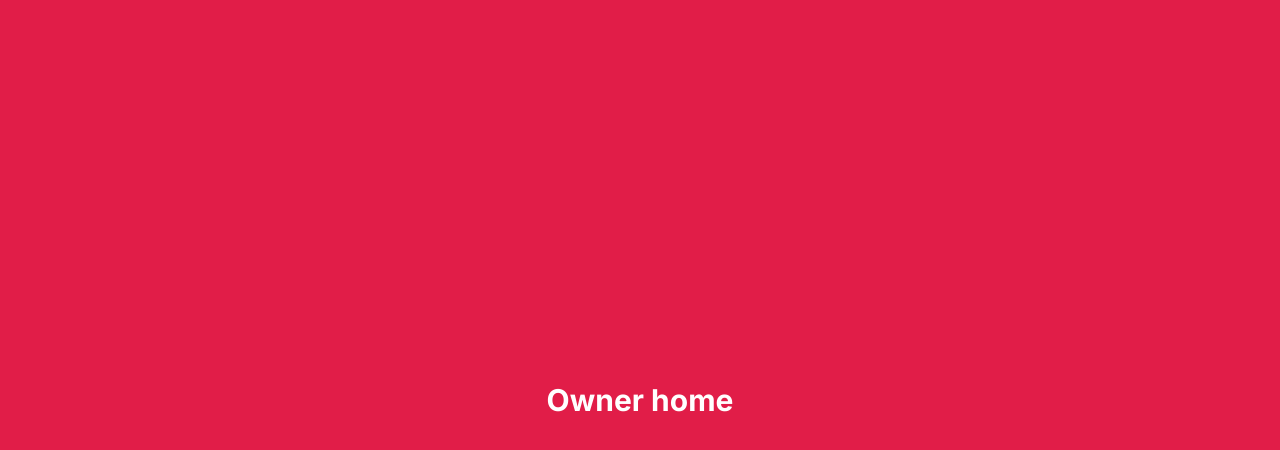
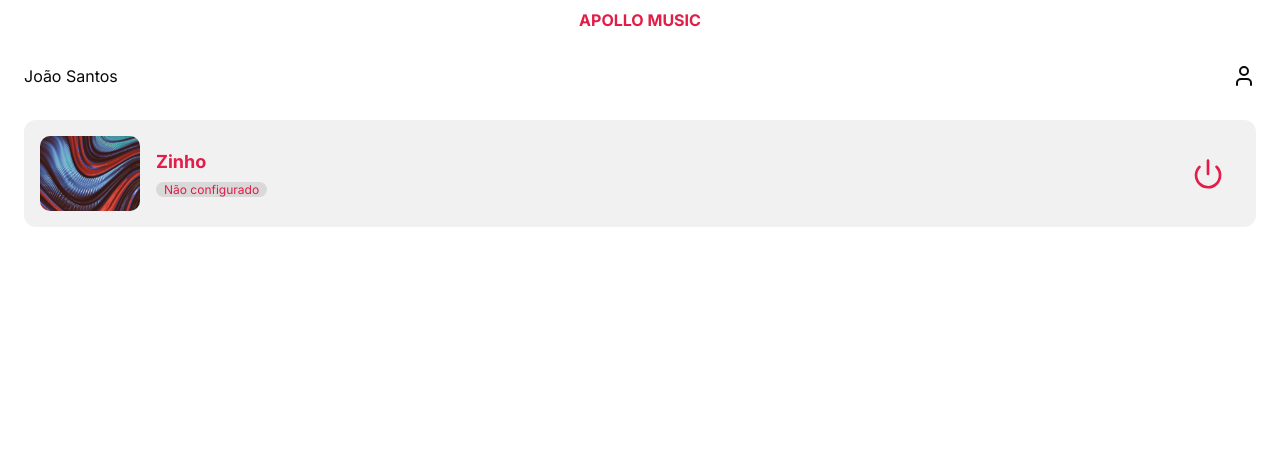
Before and after one commit to caioslopes/frontend-apollo, a Next.js app: page /owner/home in a window 1280 px wide. Shown: the top 450 px of the page. Built offline with nearby package versions, Linux system fonts and the light colour scheme.

Commit message:
feat: adding owner home page, Header component and layout component of user and owner

```diff
--- a/package.json
+++ b/package.json
@@ -10,6 +10,7 @@
   },
   "dependencies": {
     "@hookform/resolvers": "^3.6.0",
+    "@radix-ui/react-dialog": "^1.1.1",
     "@radix-ui/react-label": "^2.0.2",
     "@radix-ui/react-slot": "^1.0.2",
     "class-variance-authority": "^0.7.0",
@@ -22,6 +23,7 @@
     "react-hook-form": "^7.51.5",
     "tailwind-merge": "^2.3.0",
     "tailwindcss-animate": "^1.0.7",
+    "vaul": "^0.9.1",
     "zod": "^3.23.8"
   },
   "devDependencies": {
--- a/src/app/owner/home/page.tsx
+++ b/src/app/owner/home/page.tsx
@@ -1,6 +1,6 @@
-import Owner from "@/views/Owner/Owner";
+import Home from "@/views/Owner/Home/Home";
 import React from "react";
 
 export default function page() {
-  return <Owner />;
+  return <Home />;
 }
--- /dev/null
+++ b/src/app/owner/layout.tsx
@@ -0,0 +1,15 @@
+import Header from "@/components/Header/Header";
+import React from "react";
+
+export default function RootLayout({
+  children,
+}: {
+  children: React.ReactNode;
+}) {
+  return (
+    <>
+      <Header />
+      <main className="mt-16 px-6">{children}</main>
+    </>
+  );
+}
--- /dev/null
+++ b/src/app/user/layout.tsx
@@ -0,0 +1,15 @@
+import Header from "@/components/Header/Header";
+import React from "react";
+
+export default function RootLayout({
+  children,
+}: {
+  children: React.ReactNode;
+}) {
+  return (
+    <>
+      <Header />
+      <main className="mt-16 px-6">{children}</main>
+    </>
+  );
+}
--- /dev/null
+++ b/src/auth/setAccessTokenOnCookies.ts
@@ -0,0 +1,14 @@
+"use server";
+import { cookies } from "next/headers";
+
+export async function setAccessTokenOnCookies(value: string, maxAge: number) {
+  try {
+    await Promise.all([
+      cookies().set("accessToken", value, {
+        maxAge: maxAge,
+      }),
+    ]);
+  } catch (error) {
+    console.log(error);
+  }
+}
--- /dev/null
+++ b/src/components/Header/Header.tsx
@@ -0,0 +1,11 @@
+import React from "react";
+
+export default function Header() {
+  return (
+    <header className="fixed top-0 w-full py-2">
+      <p className="uppercase text-center text-primary font-bold">
+        Apollo Music
+      </p>
+    </header>
+  );
+}
--- /dev/null
+++ b/src/components/Menu/Menu.tsx
@@ -0,0 +1,5 @@
+import React from "react";
+
+export default function Menu() {
+  return <div>Menu</div>;
+}
--- /dev/null
+++ b/src/components/ui/drawer.tsx
@@ -0,0 +1,118 @@
+"use client"
+
+import * as React from "react"
+import { Drawer as DrawerPrimitive } from "vaul"
+
+import { cn } from "@/lib/utils"
+
+const Drawer = ({
+  shouldScaleBackground = true,
+  ...props
+}: React.ComponentProps<typeof DrawerPrimitive.Root>) => (
+  <DrawerPrimitive.Root
+    shouldScaleBackground={shouldScaleBackground}
+    {...props}
+  />
+)
+Drawer.displayName = "Drawer"
+
+const DrawerTrigger = DrawerPrimitive.Trigger
+
+const DrawerPortal = DrawerPrimitive.Portal
+
+const DrawerClose = DrawerPrimitive.Close
+
+const DrawerOverlay = React.forwardRef<
+  React.ElementRef<typeof DrawerPrimitive.Overlay>,
+  React.ComponentPropsWithoutRef<typeof DrawerPrimitive.Overlay>
+>(({ className, ...props }, ref) => (
+  <DrawerPrimitive.Overlay
+    ref={ref}
+    className={cn("fixed inset-0 z-50 bg-black/80", className)}
+    {...props}
+  />
+))
+DrawerOverlay.displayName = DrawerPrimitive.Overlay.displayName
+
+const DrawerContent = React.forwardRef<
+  React.ElementRef<typeof DrawerPrimitive.Content>,
+  React.ComponentPropsWithoutRef<typeof DrawerPrimitive.Content>
+>(({ className, children, ...props }, ref) => (
+  <DrawerPortal>
+    <DrawerOverlay />
+    <DrawerPrimitive.Content
+      ref={ref}
+      className={cn(
+        "fixed inset-x-0 bottom-0 z-50 mt-24 flex h-auto flex-col rounded-t-[10px] border bg-background",
+        className
+      )}
+      {...props}
+    >
+      <div className="mx-auto mt-4 h-2 w-[100px] rounded-full bg-muted" />
+      {children}
+    </DrawerPrimitive.Content>
+  </DrawerPortal>
+))
+DrawerContent.displayName = "DrawerContent"
+
+const DrawerHeader = ({
+  className,
+  ...props
+}: React.HTMLAttributes<HTMLDivElement>) => (
+  <div
+    className={cn("grid gap-1.5 p-4 text-center sm:text-left", className)}
+    {...props}
+  />
+)
+DrawerHeader.displayName = "DrawerHeader"
+
+const DrawerFooter = ({
+  className,
+  ...props
+}: React.HTMLAttributes<HTMLDivElement>) => (
+  <div
+    className={cn("mt-auto flex flex-col gap-2 p-4", className)}
+    {...props}
+  />
+)
+DrawerFooter.displayName = "DrawerFooter"
+
+const DrawerTitle = React.forwardRef<
+  React.ElementRef<typeof DrawerPrimitive.Title>,
+  React.ComponentPropsWithoutRef<typeof DrawerPrimitive.Title>
+>(({ className, ...props }, ref) => (
+  <DrawerPrimitive.Title
+    ref={ref}
+    className={cn(
+      "text-lg font-semibold leading-none tracking-tight",
+      className
+    )}
+    {...props}
+  />
+))
+DrawerTitle.displayName = DrawerPrimitive.Title.displayName
+
+const DrawerDescription = React.forwardRef<
+  React.ElementRef<typeof DrawerPrimitive.Description>,
+  React.ComponentPropsWithoutRef<typeof DrawerPrimitive.Description>
+>(({ className, ...props }, ref) => (
+  <DrawerPrimitive.Description
+    ref={ref}
+    className={cn("text-sm text-muted-foreground", className)}
+    {...props}
+  />
+))
+DrawerDescription.displayName = DrawerPrimitive.Description.displayName
+
+export {
+  Drawer,
+  DrawerPortal,
+  DrawerOverlay,
+  DrawerTrigger,
+  DrawerClose,
+  DrawerContent,
+  DrawerHeader,
+  DrawerFooter,
+  DrawerTitle,
+  DrawerDescription,
+}
--- /dev/null
+++ b/src/views/Owner/Home/Home.tsx
@@ -0,0 +1,15 @@
+import React from "react";
+import DrawerAccount from "./components/DrawerAccount/DrawerAccount";
+import EstablishmentCard from "./components/EstablishmentCard/EstablishmentCard";
+
+export default function Home() {
+  return (
+    <div className="space-y-8">
+      <div className="flex w-full justify-between">
+        João Santos
+        <DrawerAccount />
+      </div>
+      <EstablishmentCard />
+    </div>
+  );
+}
--- /dev/null
+++ b/src/views/Owner/Home/components/DrawerAccount/DrawerAccount.tsx
@@ -0,0 +1,54 @@
+import React from "react";
+import {
+  Drawer,
+  DrawerClose,
+  DrawerContent,
+  DrawerDescription,
+  DrawerFooter,
+  DrawerHeader,
+  DrawerTitle,
+  DrawerTrigger,
+} from "@/components/ui/drawer";
+import { Button } from "@/components/ui/button";
+import { ExternalLink, User } from "lucide-react";
+import Link from "next/link";
+
+export default function DrawerAccount() {
+  return (
+    <Drawer>
+      <DrawerTrigger>
+        <User />
+      </DrawerTrigger>
+      <DrawerContent>
+        <DrawerHeader>
+          <DrawerTitle>Perfil</DrawerTitle>
+          <DrawerDescription>
+            Lorem, ipsum dolor sit amet consectetur adipisicing elit.
+          </DrawerDescription>
+        </DrawerHeader>
+        <div className="p-6 space-y-8">
+          <div>
+            <p className="font-bold">Informações da conta</p>
+            <p>Joãozinho</p>
+          </div>
+          <div>
+            <p className="font-bold">Spotify</p>
+            <div className="flex justify-between">
+              <p>Vincular conta Spotify</p>
+              <Link href="https://accounts.spotify.com/pt-BR/authorize?response_type=code&scope=user-read-playback-state%20user-modify-playback-state%20user-read-currently-playing%20playlist-read-private%20playlist-read-collaborative%20playlist-modify-private%20playlist-modify-public&client_id=d5efeedcdd7f41f8a323384fcd81f2be&redirect_uri=http://localhost:3000/owner/home">
+                <ExternalLink size={18} />
+              </Link>
+            </div>
+          </div>
+        </div>
+        <DrawerFooter>
+          <DrawerClose asChild>
+            <Button className="h-14 rounded-full" variant="secondary">
+              Fechar
+            </Button>
+          </DrawerClose>
+        </DrawerFooter>
+      </DrawerContent>
+    </Drawer>
+  );
+}
--- /dev/null
+++ b/src/views/Owner/Home/components/EstablishmentCard/EstablishmentCard.tsx
@@ -0,0 +1,31 @@
+import { Button } from "@/components/ui/button";
+import { Power } from "lucide-react";
+import Image from "next/image";
+import React from "react";
+
+import img from "../../../../../../public/assets/default.jpg";
+
+export default function EstablishmentCard() {
+  return (
+    <div className="w-full bg-[#f1f1f1] flex items-center justify-between p-4 rounded-lg">
+      <div className="flex items-center gap-4">
+        <Image
+          className="rounded-md"
+          width={100}
+          height={100}
+          src={img}
+          alt="Imagem Padrão"
+        />
+        <div>
+          <p className="font-bold text-lg text-primary">Zinho</p>
+          <span className="bg-[#d9d9d9] text-primary text-xs px-2 rounded-full">
+            Não configurado
+          </span>
+        </div>
+      </div>
+      <Button variant="ghost">
+        <Power className="text-primary" size={32} />
+      </Button>
+    </div>
+  );
+}
--- a/src/views/Owner/Owner.tsx
+++ /dev/null
@@ -1,9 +0,0 @@
-import React from "react";
-
-export default function Owner() {
-  return (
-    <div className="flex justify-center items-center min-h-screen bg-primary">
-      <span className="text-white font-bold text-3xl">Owner home</span>
-    </div>
-  );
-}
```
Also changed, not shown: public/assets/default.jpg (added), 1 other file (tests, documents, lock files or other folders).
